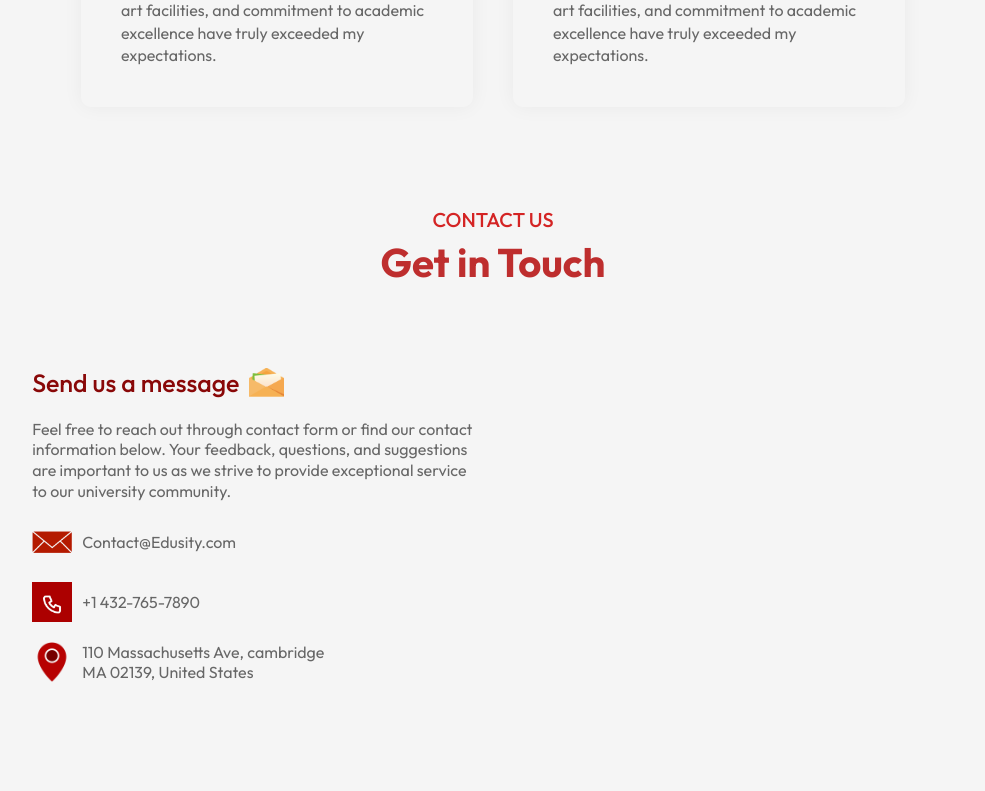
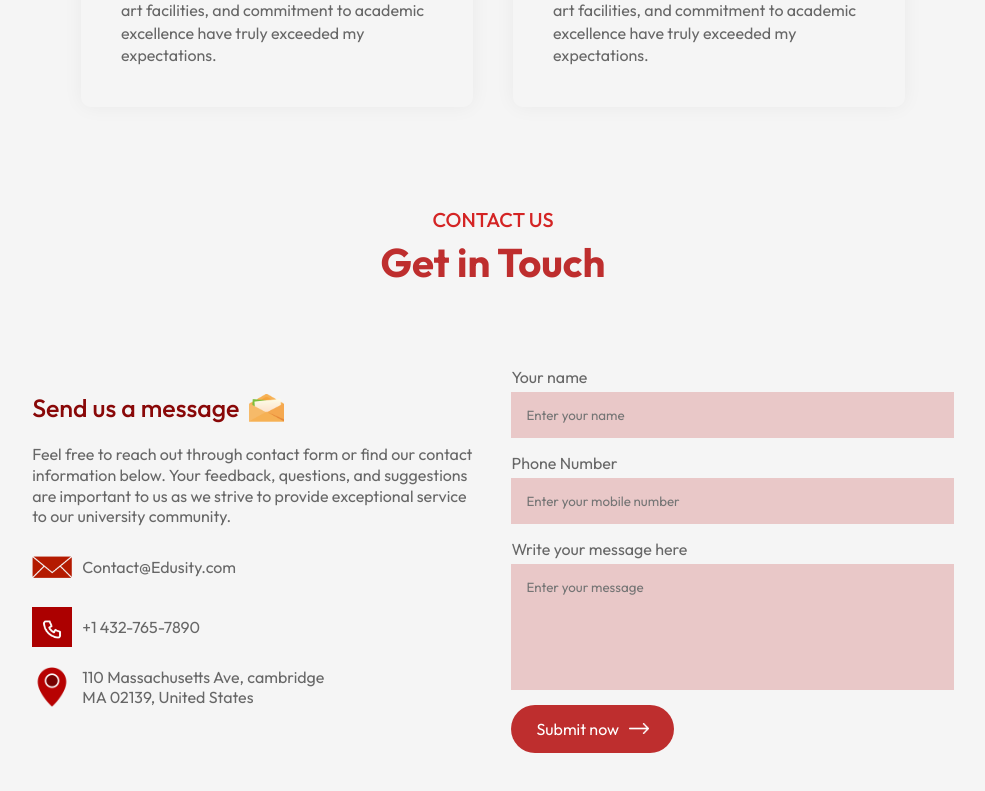
Before and after one commit to tanisha1527/React-project5, a React (Vite) app: page / in a window 1280 px wide. Shown: the part 2756-3547 px from the top of the page, without its empty margins (147-1132 px from the left). Built offline with nearby package versions, Linux system fonts and the light colour scheme.

Commit message:
completed contact section with right part

```diff
--- a/src/components/Contact/Contact.css
+++ b/src/components/Contact/Contact.css
@@ -40,3 +40,20 @@
    width: 40px;
    margin-right: 10px;
 }
+
+.contact form input, .contact form textarea{
+   display: block;
+   width: 100%;
+   background: #e9c8c8;
+   padding: 15px;
+   border: 0;
+   outline: 0;
+   margin-bottom: 15px;
+   margin-top: 5px;
+   resize: none;
+}
+
+.contact-col span{
+   display: block;
+   margin: 20px 0;
+}
--- a/src/components/Contact/Contact.jsx
+++ b/src/components/Contact/Contact.jsx
@@ -4,6 +4,7 @@
 import mail_icon from '../../assets/mail-icon.png'
 import phone_icon from '../../assets/phone-icon.jpg'
 import location_icon from '../../assets/location-icon.png'
+import white_arrow from '../../assets/white-arrow.png'
 
 const Contact = () => {
   return (
@@ -18,7 +19,15 @@
         </ul>
       </div>
       <div className="contact-col">
-
+          <form>
+             <label>Your name</label>
+             <input type="text" name='name' placeholder='Enter your name' required />
+             <label>Phone Number</label>
+             <input type="tel" name='phone' placeholder='Enter your mobile number' required />
+             <label>Write your message here</label>
+             <textarea name="message" rows="6" placeholder='Enter your message' required></textarea>
+             <button type='submit' className='btn dark-btn'>Submit now <img src={white_arrow} alt="" /></button>
+          </form>
         </div>
     </div>
   )
```
